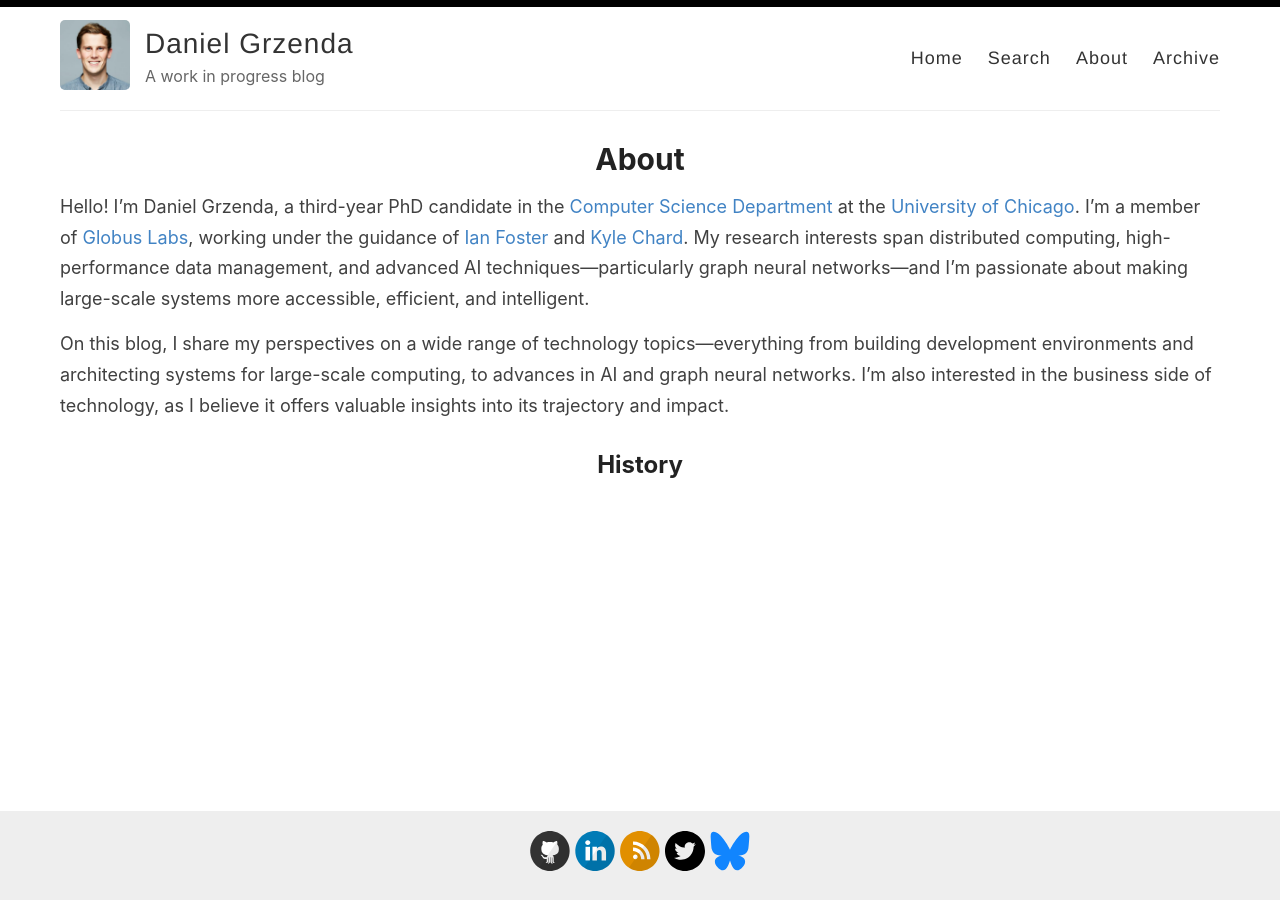
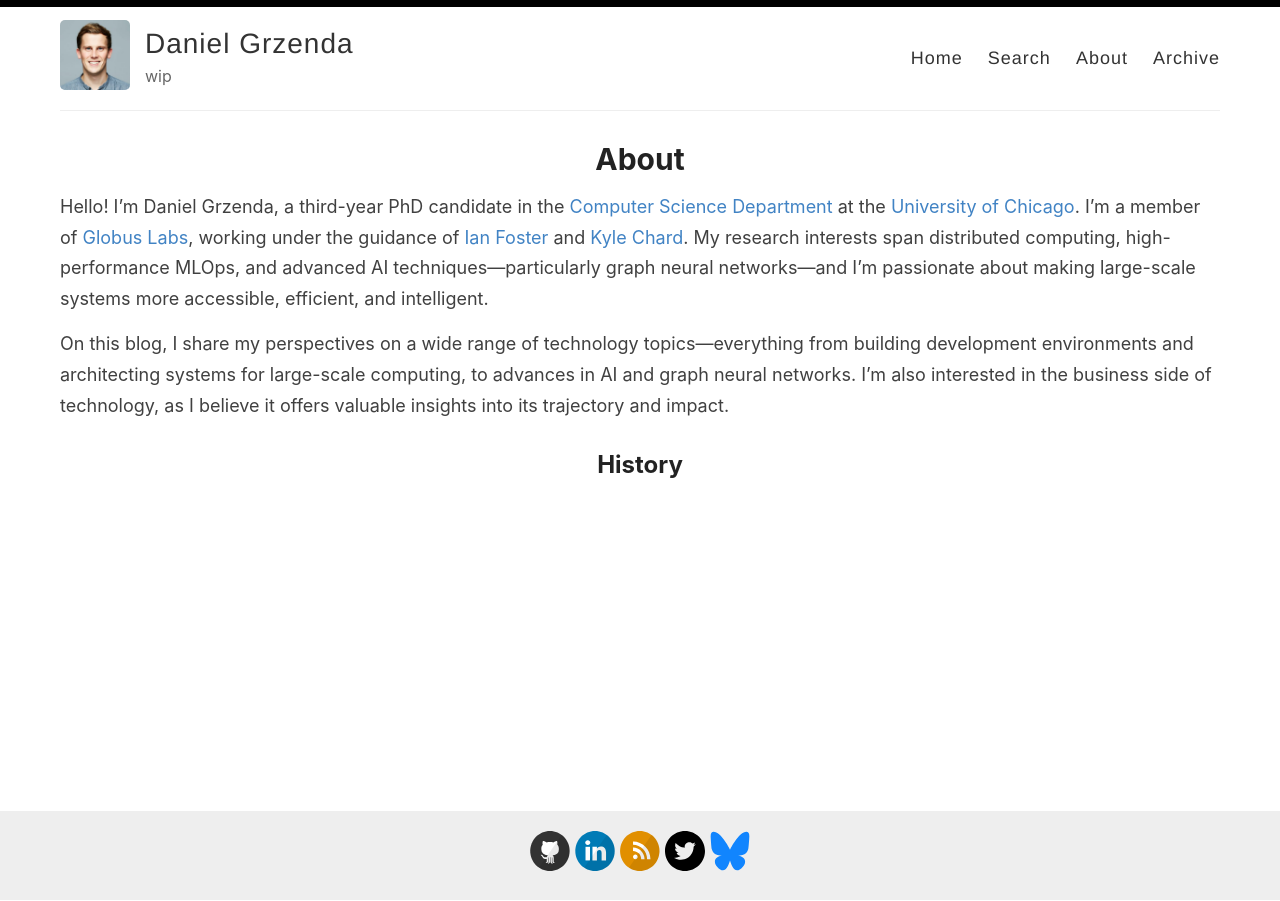
Before and after one commit to danielgrzenda/danielgrzenda.github.io, a Jekyll site: the page built from _pages/about.md, in a window 1280 px wide. Built offline with Jekyll 4.4.1, drawn with Linux system fonts in a browser that asks for light colours.

Commit message:
two small changes - description and type of research in about

```diff
--- a/_config.yml
+++ b/_config.yml
@@ -9,7 +9,7 @@ name: Daniel Grzenda
 author: Daniel Grzenda
 
 # Short bio or description (displayed in the header)
-description: A work in progress blog
+description: wip
 
 # URL of your avatar or profile pic (you could use your GitHub profile pic)
 avatar: /images/me.jpg
--- a/_pages/about.md
+++ b/_pages/about.md
@@ -8,7 +8,7 @@ Hello! I’m Daniel Grzenda, a third-year PhD candidate in the [Computer Science
 at the [University of Chicago](https://www.uchicago.edu/en). I’m a member of [Globus Labs](https://labs.globus.org),
 working under the guidance of [Ian Foster](https://cs.uchicago.edu/people/ian-foster/) and
 [Kyle Chard](https://cs.uchicago.edu/people/kyle-chard/). My research interests span
-distributed computing, high-performance data management, and advanced AI techniques—particularly
+distributed computing, high-performance MLOps, and advanced AI techniques—particularly
 graph neural networks—and I’m passionate about making large-scale systems more accessible, efficient, and intelligent.
 
 
```
